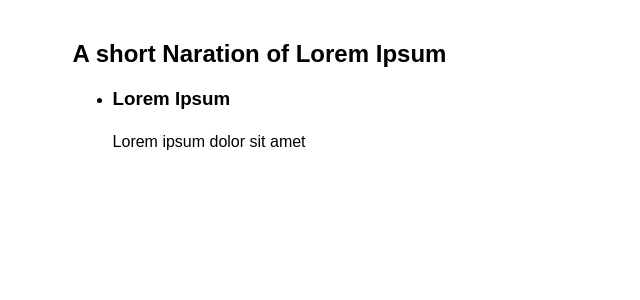
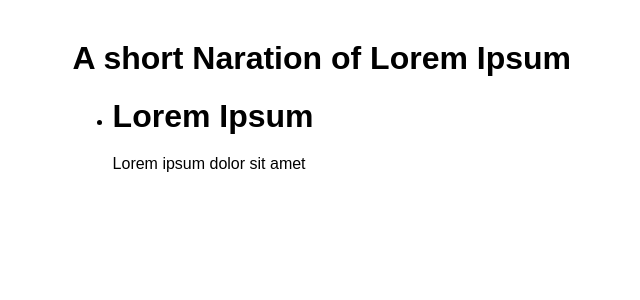
Before and after one commit to acciojob/lorem-redux-akhssm, a React app: page / in a window 1280 px wide. Shown: the top 300 px of the page, without its empty margins (125-765 px from the left). Built offline with nearby package versions, Linux system fonts and the light colour scheme.

Commit message:
Corrected

```diff
--- a/src/components/App.js
+++ b/src/components/App.js
@@ -13,7 +13,6 @@ function reducer(state, action) {
         loading: false,
         posts: action.payload
       };
-
     default:
       return state;
   }
@@ -33,23 +32,25 @@ const App = () => {
           }
         ]
       });
-    }, 500);
+    }, 1500);
   }, []);
 
   return (
     <div className="container">
-      <h2>A short Naration of Lorem Ipsum</h2>
+      <h1>A short Naration of Lorem Ipsum</h1>
 
       {state.loading && <h4>Loading...</h4>}
 
+      {!state.loading && (
         <ul>
           {state.posts.map((post, index) => (
             <li key={index}>
-            <h3>{post.title}</h3>
+              <h1>{post.title}</h1>
               <p>{post.body}</p>
             </li>
           ))}
         </ul>
+      )}
     </div>
   );
 };
```
Lines whose indentation alone changed are shown as unchanged.
